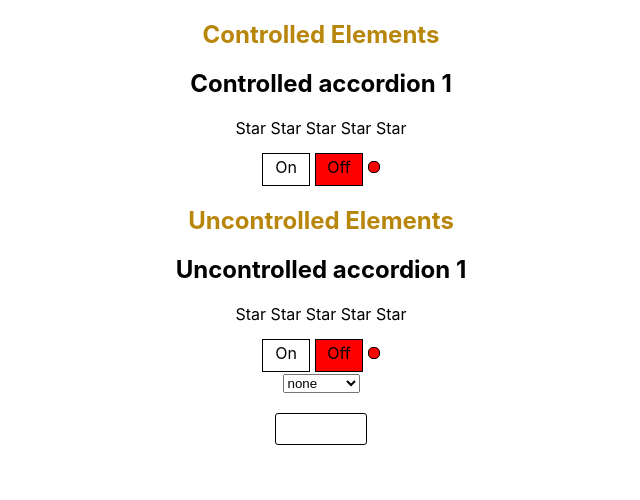
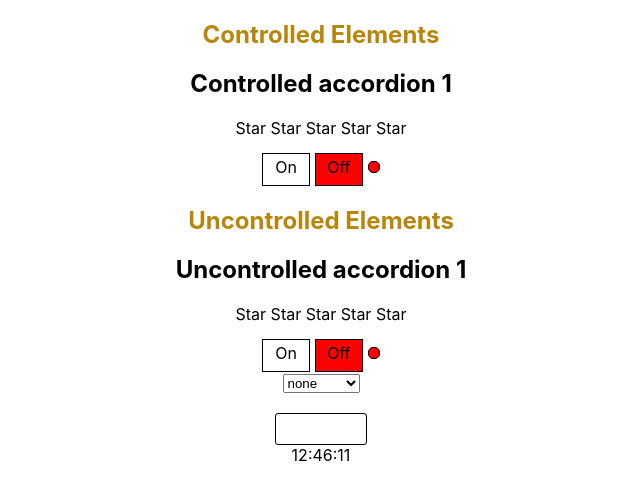
Before and after one commit to PavelNovik/react-learning-ts, a React (Create React App) app: page / in a window 1280 px wide. Shown: the top 500 px of the page, without its empty margins (319-959 px from the left). Built offline with nearby package versions, Linux system fonts and the light colour scheme.

Commit message:
finish lesson about useEffect callback

```diff
--- a/src/App.tsx
+++ b/src/App.tsx
@@ -9,6 +9,7 @@ import {UncontrolledOnOff} from "./components/OnOff/UncontrolledOnOff";
 import {RatingType} from "./components/Rating/Rating";
 import Select from "./components/Select/Select";
 import MySelect from "./components/Select/MySelect";
+import {Clock} from "./components/Clock/Clock";
 
 export type ItemType = {
     title: string
@@ -76,6 +77,7 @@ function App() {
             <Select/>
             <MySelect select={select} data={countries} collaps={collaps} onClick={onClickSelect}
                       onChange={onChangeSelect}/>
+            <Clock/>
 
         </div>
     );
--- /dev/null
+++ b/src/components/Clock/Clock.tsx
@@ -0,0 +1,31 @@
+import React, {useEffect, useState} from 'react';
+
+export const Clock: React.FC = () => {
+
+    const [date, setDate] = useState(new Date())
+
+    const s = date.getSeconds()
+    const m = date.getMinutes()
+    const h = date.getHours()
+
+    const get2digit = (num: number) => num < 10 ? '0' + num : num
+
+    useEffect(() => {
+        // console.log('useEffect with empty [] of dependencies')
+        // console.log('useEffect only first render (ComponentDidMount)')
+        const intervalId = setInterval(() => {
+            console.log('interval')
+            setDate(new Date())
+        }, 1000)
+        return () => clearInterval(intervalId)
+    }, []);
+
+    return (
+        <div>
+            {/*{time}*/}
+            <span>{get2digit(h)}</span>:
+            <span>{get2digit(m)}</span>:
+            <span>{get2digit(s)}</span>
+        </div>
+    );
+};
```
Also changed, not shown: 1 other file (tests, documents, lock files or other folders).
